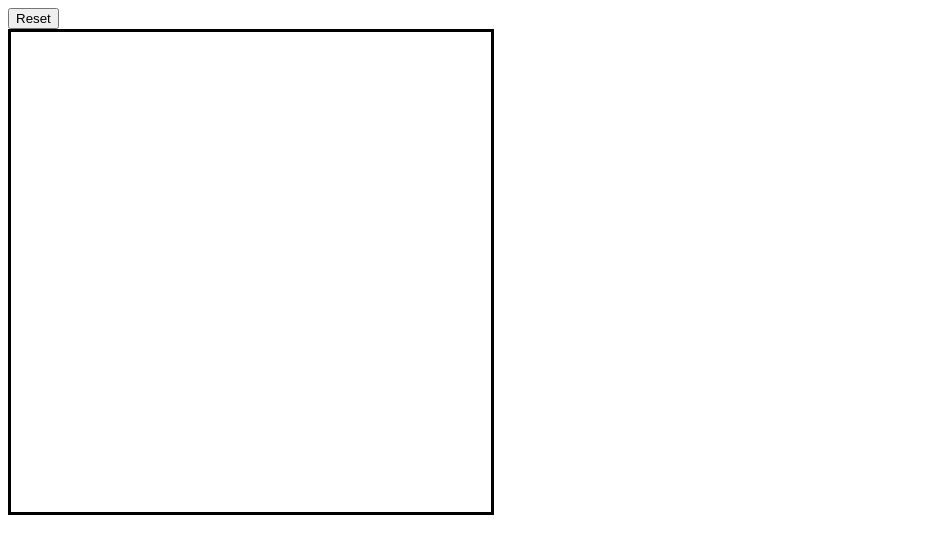
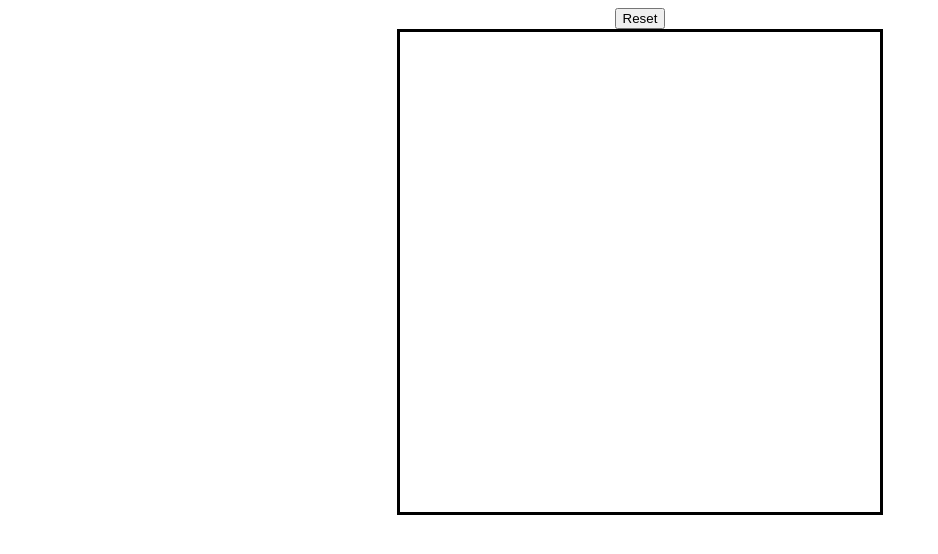
Before and after one commit to Leighton-W/etch-a-sketch, a plain HTML site: page index.html in a window 1280 px wide. Shown: the whole page, without its empty margins (0-938 px from the left). Drawn offline with Linux system fonts and the light colour scheme.

Commit message:
Used FlexBox to align page
used flexbox to place the grid and reset button in the center

```diff
--- a/style.css
+++ b/style.css
@@ -1,3 +1,11 @@
+#main{
+    display: flex;
+    flex-direction: column;
+    justify-content: center;
+    align-items: center;
+}
+
+
 #container{
     display: flex;
     flex-wrap: wrap;
```
